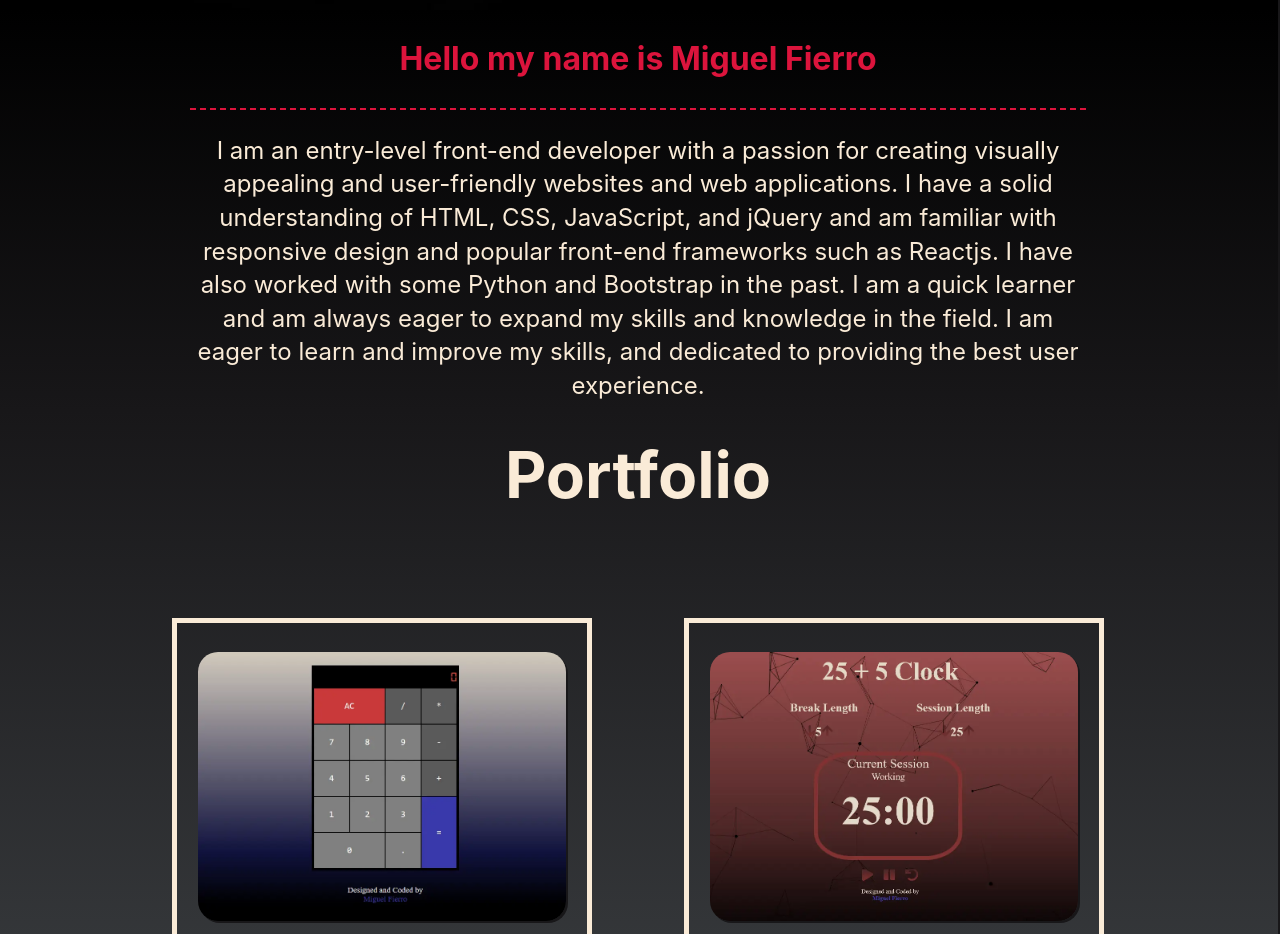
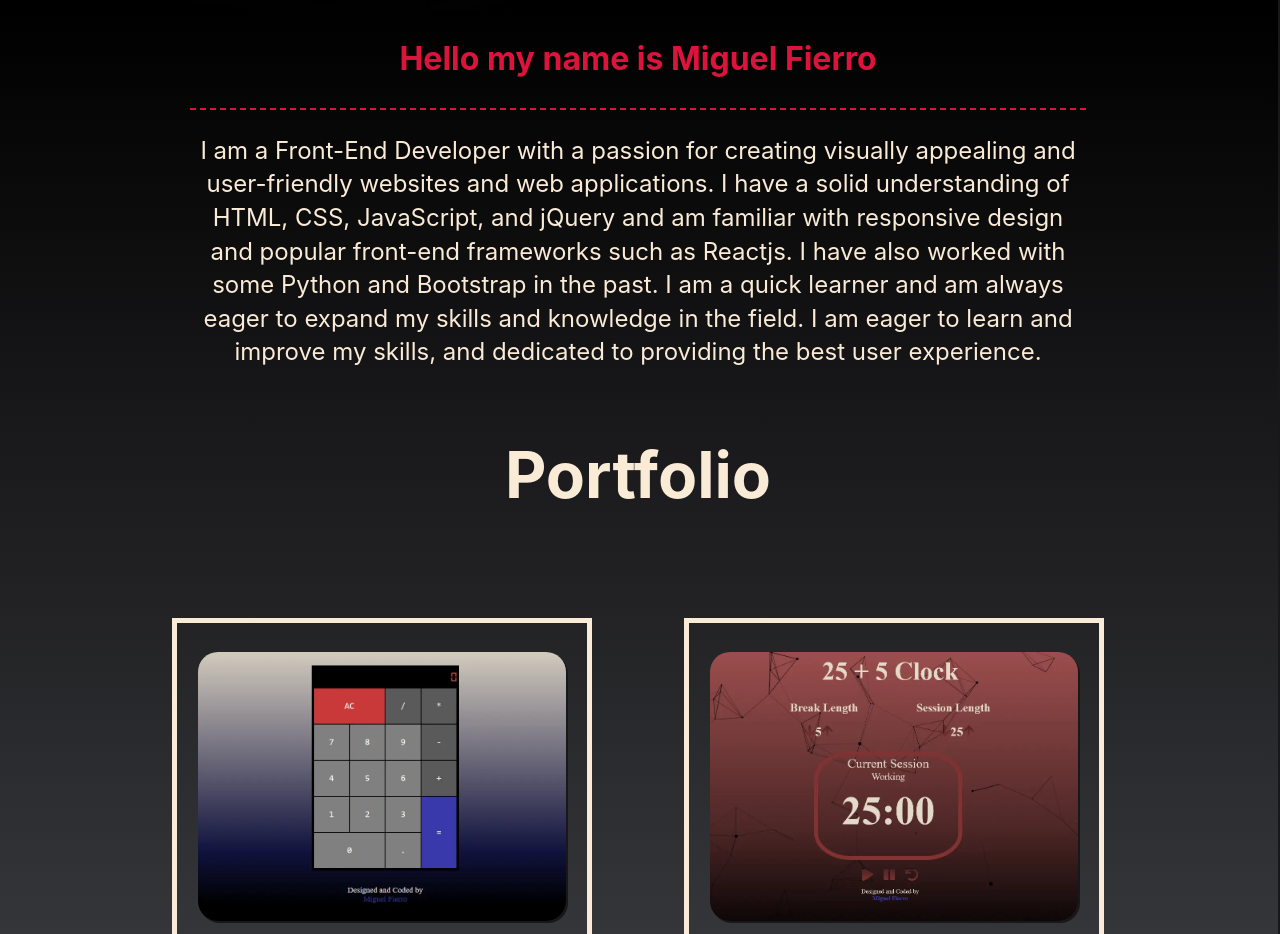
Before and after one commit to Mike-is-coding/Mike-is-coding.github.io, a React (Create React App) app: page / in a window 1280 px wide. Shown: the part 820-1754 px from the top of the page. Built offline with nearby package versions, Linux system fonts and the light colour scheme.

Commit message:
Updated about me

```diff
--- a/src/App.js
+++ b/src/App.js
@@ -80,7 +80,7 @@ function App() {
               <hr className="dashed" />
               <p>
                 {
-                  "I am an entry-level front-end developer with a passion for creating visually appealing and user-friendly websites and web applications. I have a solid understanding of HTML, CSS, JavaScript, and jQuery and am familiar with responsive design and popular front-end frameworks such as Reactjs. I have also worked with some Python and Bootstrap in the past. I am a quick learner and am always eager to expand my skills and knowledge in the field. I am eager to learn and improve my skills, and dedicated to providing the best user experience."
+                  "I am a Front-End Developer with a passion for creating visually appealing and user-friendly websites and web applications. I have a solid understanding of HTML, CSS, JavaScript, and jQuery and am familiar with responsive design and popular front-end frameworks such as Reactjs. I have also worked with some Python and Bootstrap in the past. I am a quick learner and am always eager to expand my skills and knowledge in the field. I am eager to learn and improve my skills, and dedicated to providing the best user experience."
                 }
               </p>
             </div>
```
